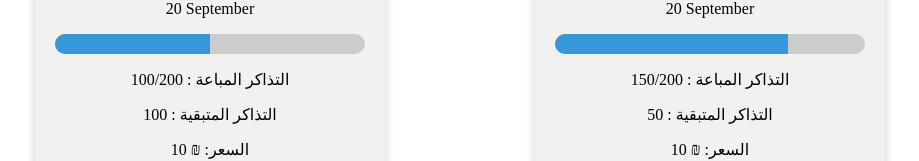
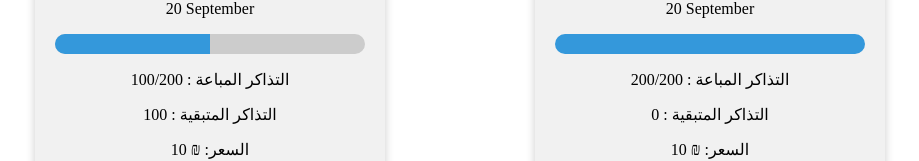
Before and after one commit to Otaku-pro/Outako, a plain HTML site: page index.html in a window 1280 px wide. Shown: the part 1973-2134 px from the top of the page, without its empty margins (180-1099 px from the left). Drawn offline with Linux system fonts and the light colour scheme.

Commit message:
index.html

```diff
--- a/index.html
+++ b/index.html
@@ -95,7 +95,7 @@
                 <div class="graph">
                     <div class="fill" style="width: 75%;"></div>
                 </div>
-        <p class="sold-text">التذاكر المباعة : 150/200</p>
+        <p class="sold-text">التذاكر المباعة : 200/200</p>
         <p class="remaining-text">التذاكر المتبقية : </p>
                 <p> السعر: ₪ 10 </p>
                 <button class="view-more-button">View More</button>
```
